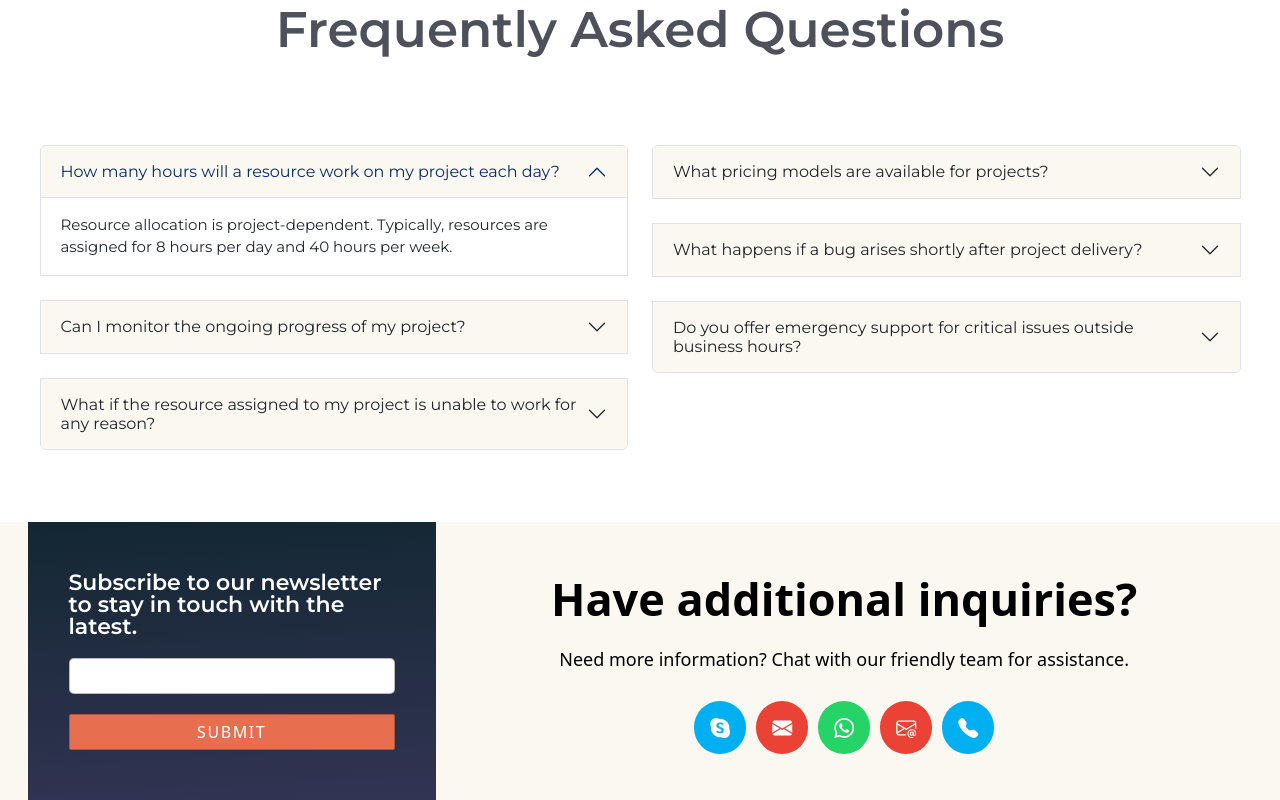
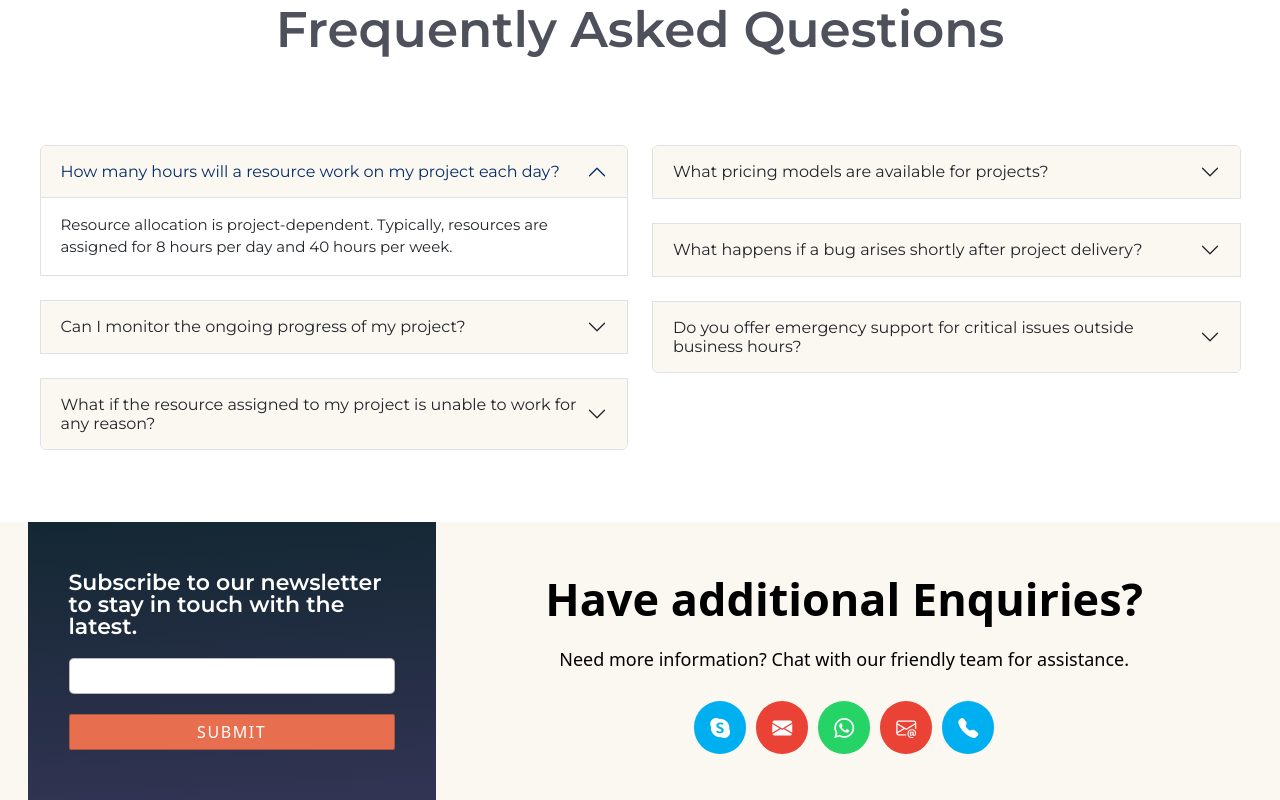
Before and after one commit to nikhil7476/nextuprad.us, a Next.js app: page /website-development in a window 1280 px wide. Shown: the part 7844-8644 px from the top of the page. Built offline with nearby package versions, Linux system fonts and the light colour scheme.

Commit message:
web-development routing updated

```diff
--- a/pages/LandingPage.js
+++ b/pages/LandingPage.js
@@ -108,7 +108,7 @@ const LandingPage = () => {
             message: "",
             form_name: "landing_page_form",
           });
-          setTimeout(()=>router.push('/thank-you'),750);
+
         }
       } catch (error) {
         console.error("Error submitting form:", error);
--- a/pages/website-development.js
+++ b/pages/website-development.js
@@ -1,5 +1,6 @@
 import WebDevSlider from "@/components/webDevSlider";
 import HomeAccordian from "@/components/HomeAccordian";
+import { useRouter } from 'next/navigation'
 import Head from "next/head";
 import styles from "../styles/LandingPage.module.css";
 import { Form, Button } from "react-bootstrap";
@@ -32,6 +33,8 @@ const LandingPage = () => {
   const [errors, setErrors] = useState({});
   const [recaptcha, setRecaptcha] = useState(null);
   const [email, setEmail] = useState();
+
+  const router = useRouter()
 
   const handleChange = (e) => {
     const { id, value } = e.target;
@@ -101,7 +104,7 @@ const LandingPage = () => {
         );
         console.log(response.data);
         if (response.status == 200 || response.status == 201) {
-          toast.success("Email sent");
+          toast.success("Form Submitted.");
           setFormData({
             name: "",
             email: "",
@@ -109,6 +112,7 @@ const LandingPage = () => {
             message: "",
             form_name: "landing_page_form",
           });
+          setTimeout(()=>router.push('/thank-you'),750);
         }
       } catch (error) {
         console.error("Error submitting form:", error);
@@ -1034,7 +1038,7 @@ const LandingPage = () => {
                 </form>
               </div>
               <div className="sec-sev-hd col-md-8 ">
-                <h2>Have additional inquiries?</h2>
+                <h2>Have additional Enquiries?</h2>
 
                 <p>
                   Need more information? Chat with our friendly team for
```
